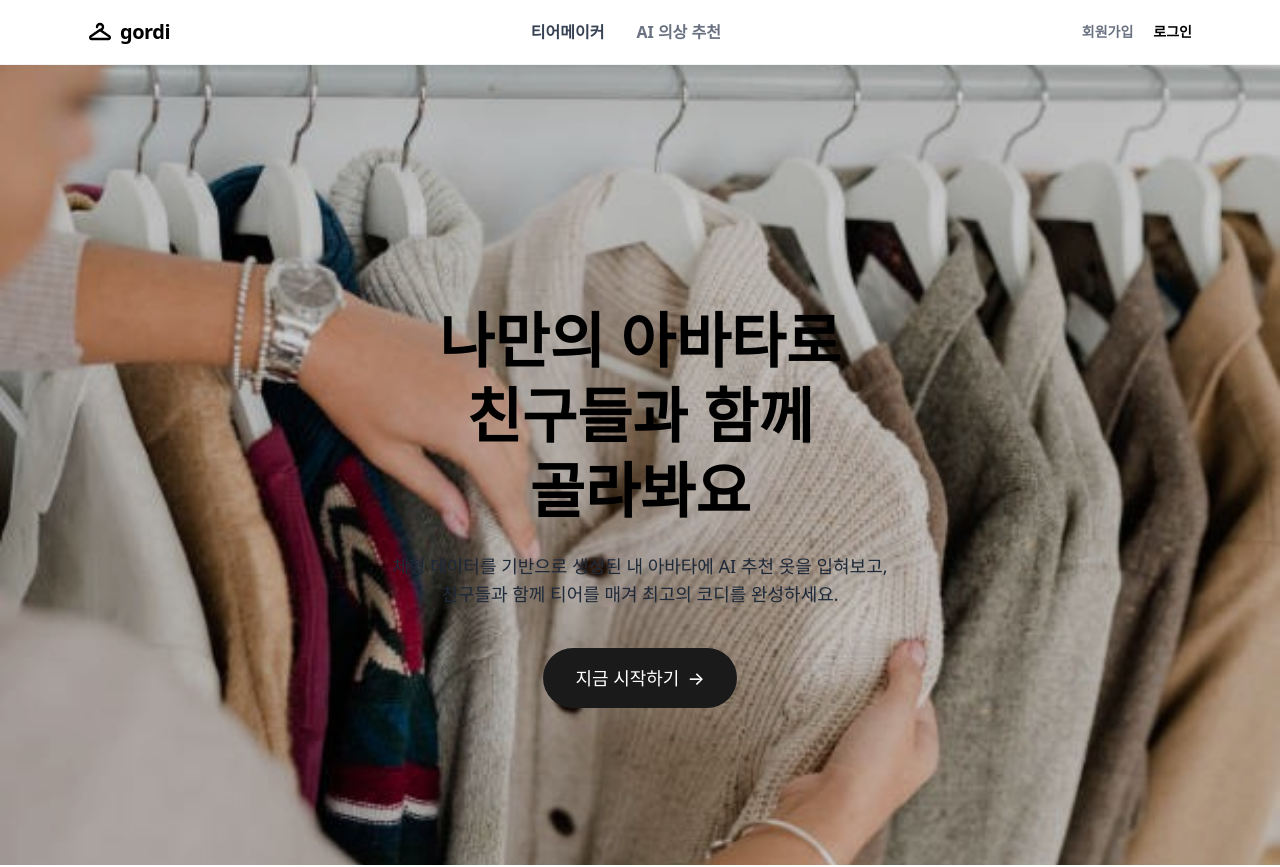
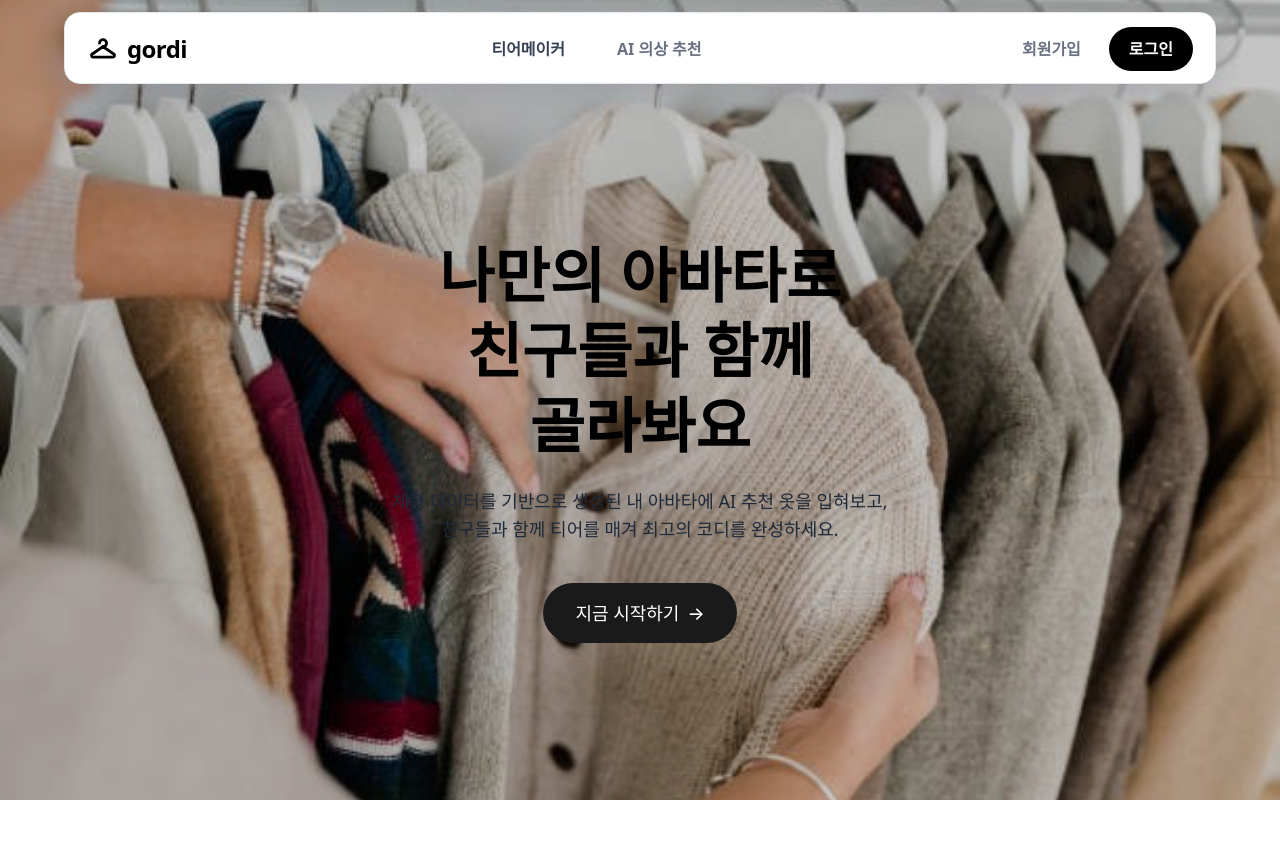
Before and after one commit to ghida5130/gordi, a React (Vite) app in the folder frontend/: page / in a window 1280 px wide. Shown: the top 867 px of the page. Built offline with nearby package versions, Linux system fonts and the light colour scheme; no server answers; a web font is replaced by a local one.

Commit message:
fix: 디자인 일부 수정

```diff
--- a/frontend/src/components/Header.jsx
+++ b/frontend/src/components/Header.jsx
@@ -1,4 +1,4 @@
-import { useState } from "react";
+import { useEffect, useRef, useState } from "react";
 import { useMutation } from "@tanstack/react-query";
 import { Link, useNavigate } from "react-router-dom";
 
@@ -9,12 +9,28 @@ import { removeBodyInformation } from "@/utils/bodyInformationStorage";
 import { removeRoomSession } from "@/utils/roomSessionStorage";
 import { getAccessToken, removeAccessToken } from "@/utils/tokenStorage";
 
+const CONTENT_DISPLAY_DELAY_MS = 160;
+const ACTIONS_DISPLAY_DELAY_MS = 270;
+
 export default function Header() {
     const navigate = useNavigate();
     const toast = useToast();
     const { isLogin, clearUser } = useUserStore();
     const [hoveredMenu, setHoveredMenu] = useState(null);
+    const [displayedMenu, setDisplayedMenu] = useState(null);
+    const [showMenuActions, setShowMenuActions] = useState(false);
+    const [animateMenuContent, setAnimateMenuContent] = useState(false);
+    const contentDisplayTimerRef = useRef(null);
+    const actionsDisplayTimerRef = useRef(null);
     const isLoggedIn = isLogin || !!getAccessToken();
+
+    useEffect(
+        () => () => {
+            window.clearTimeout(contentDisplayTimerRef.current);
+            window.clearTimeout(actionsDisplayTimerRef.current);
+        },
+        [],
+    );
 
     const logoutMutation = useMutation({
         mutationFn: logout,
@@ -28,41 +44,95 @@ export default function Header() {
         },
     });
 
-    const closeMenu = () => setHoveredMenu(null);
+    const clearContentTimers = () => {
+        window.clearTimeout(contentDisplayTimerRef.current);
+        window.clearTimeout(actionsDisplayTimerRef.current);
+        contentDisplayTimerRef.current = null;
+        actionsDisplayTimerRef.current = null;
+    };
+
+    const openMenu = (menu) => {
+        if (hoveredMenu === menu && displayedMenu === menu) return;
+
+        clearContentTimers();
+
+        if (hoveredMenu) {
+            setHoveredMenu(menu);
+            setDisplayedMenu(menu);
+            setShowMenuActions(true);
+            setAnimateMenuContent(false);
+            return;
+        }
+
+        setHoveredMenu(menu);
+        setDisplayedMenu(null);
+        setShowMenuActions(false);
+        setAnimateMenuContent(true);
+
+        contentDisplayTimerRef.current = window.setTimeout(() => {
+            setDisplayedMenu(menu);
+            contentDisplayTimerRef.current = null;
+        }, CONTENT_DISPLAY_DELAY_MS);
+        actionsDisplayTimerRef.current = window.setTimeout(() => {
+            setShowMenuActions(true);
+            actionsDisplayTimerRef.current = null;
+        }, ACTIONS_DISPLAY_DELAY_MS);
+    };
+
+    const closeMenu = () => {
+        clearContentTimers();
+        setHoveredMenu(null);
+        setDisplayedMenu(null);
+        setShowMenuActions(false);
+        setAnimateMenuContent(false);
+    };
+
+    const descriptionAnimationClass = animateMenuContent ? "header-content-bounce" : "";
+    const actionsAnimationClass = `${showMenuActions ? "visible" : "invisible"} ${animateMenuContent && showMenuActions ? "header-content-bounce" : ""}`;
 
     return (
-        <div className="relative z-50 border-b border-gray-100 bg-white">
-            <header className="mx-auto flex h-16 max-w-6xl items-center justify-between px-6">
-                <Link to="/" className="flex items-center gap-2" onMouseEnter={closeMenu}>
-                    <svg className="h-6 w-6 text-black" fill="none" stroke="currentColor" strokeWidth="2.4" strokeLinecap="round" strokeLinejoin="round" viewBox="0 0 24 24" aria-hidden="true">
+        <>
+            <div aria-hidden="true" className={`pointer-events-none fixed inset-0 z-40 bg-slate-950/20 transition-opacity duration-500 ${hoveredMenu ? "opacity-100" : "opacity-0"}`} />
+            <div className={`fixed inset-x-0 top-0 z-50 transition-[padding] duration-500 ease-[cubic-bezier(0.16,1,0.3,1)] ${hoveredMenu ? "px-0 pt-0" : "px-4 pt-3"}`}>
+                <div
+                    className={`relative mx-auto w-full overflow-hidden border border-gray-200 bg-white transition-[height,max-width,border-radius,box-shadow] duration-500 ease-[cubic-bezier(0.16,1,0.3,1)] ${
+                        hoveredMenu
+                            ? "h-[340px] max-w-[100vw] rounded-none shadow-[0_22px_60px_rgba(15,23,42,0.28)]"
+                            : "h-[72px] max-w-6xl rounded-2xl shadow-[0_10px_30px_rgba(15,23,42,0.14)]"
+                    }`}
+                    onMouseLeave={closeMenu}
+                >
+                    <header className={`mx-auto flex w-[calc(100vw-2rem)] max-w-6xl items-center justify-between px-6 transition-[height,padding] duration-500 ease-[cubic-bezier(0.16,1,0.3,1)] ${hoveredMenu ? "h-[84px] pt-3" : "h-[72px] pt-0"}`}>
+                    <Link to="/" className="group flex items-center gap-2.5" onMouseEnter={closeMenu}>
+                        <svg className="h-7 w-7 text-black transition-transform duration-300 group-hover:scale-110" fill="none" stroke="currentColor" strokeWidth="2.4" strokeLinecap="round" strokeLinejoin="round" viewBox="0 0 24 24" aria-hidden="true">
                             <path d="M12 10a3 3 0 1 0-3-3" />
                             <path d="M12 10L2.5 16.5A1.5 1.5 0 0 0 3.5 19h17a1.5 1.5 0 0 0 1-2.5L12 10z" />
                         </svg>
-                    <span className="text-xl font-bold tracking-tight text-black">gordi</span>
+                        <span className="text-2xl font-bold tracking-tight text-black transition-colors duration-300 group-hover:text-gray-600">gordi</span>
                     </Link>
 
-                <nav className="flex h-full items-center gap-8">
-                    <button type="button" onMouseEnter={() => setHoveredMenu("tier")} className="h-full font-semibold text-gray-700 transition-colors hover:text-black">
+                    <nav className="flex h-full items-center gap-3">
+                        <button type="button" onMouseEnter={() => openMenu("tier")} onFocus={() => openMenu("tier")} aria-expanded={hoveredMenu === "tier"} className={`h-12 rounded-full px-5 text-base font-semibold transition-all duration-300 ${hoveredMenu === "tier" ? "bg-black text-white shadow-md" : "text-gray-700 hover:bg-gray-100 hover:text-black"}`}>
                             티어메이커
                         </button>
-                    <button type="button" onMouseEnter={() => setHoveredMenu("clothes")} className="h-full font-semibold text-gray-500 transition-colors hover:text-black">
+                        <button type="button" onMouseEnter={() => openMenu("clothes")} onFocus={() => openMenu("clothes")} aria-expanded={hoveredMenu === "clothes"} className={`h-12 rounded-full px-5 text-base font-semibold transition-all duration-300 ${hoveredMenu === "clothes" ? "bg-black text-white shadow-md" : "text-gray-500 hover:bg-gray-100 hover:text-black"}`}>
                             AI 의상 추천
                         </button>
                     </nav>
 
-                <div className="flex items-center gap-5" onMouseEnter={closeMenu}>
+                    <div className="flex items-center gap-3" onMouseEnter={closeMenu}>
                         {isLoggedIn ? (
                             <>
                                 <button
                                     type="button"
                                     onClick={() => logoutMutation.mutate()}
                                     disabled={logoutMutation.isPending}
-                                className="text-sm font-semibold text-gray-500 transition-colors hover:text-black disabled:opacity-50"
+                                    className="rounded-full px-3 py-2 text-base font-semibold text-gray-500 transition-colors duration-300 hover:bg-gray-100 hover:text-black disabled:opacity-50"
                                 >
                                     {logoutMutation.isPending ? "로그아웃 중..." : "로그아웃"}
                                 </button>
-                            <Link to="/mypage" aria-label="마이페이지" className="flex h-9 w-9 items-center justify-center rounded-full border-2 border-gray-200 text-gray-500 transition-colors hover:border-black hover:text-black">
-                                <svg width="18" height="18" viewBox="0 0 24 24" fill="none" stroke="currentColor" strokeWidth="2" strokeLinecap="round" strokeLinejoin="round" aria-hidden="true">
+                                <Link to="/mypage" aria-label="마이페이지" className="flex h-11 w-11 items-center justify-center rounded-full border-2 border-gray-200 text-gray-500 transition-all duration-300 hover:scale-105 hover:border-black hover:bg-black hover:text-white hover:shadow-md">
+                                    <svg width="20" height="20" viewBox="0 0 24 24" fill="none" stroke="currentColor" strokeWidth="2" strokeLinecap="round" strokeLinejoin="round" aria-hidden="true">
                                         <path d="M20 21v-2a4 4 0 0 0-4-4H8a4 4 0 0 0-4 4v2" />
                                         <circle cx="12" cy="7" r="4" />
                                     </svg>
@@ -70,41 +140,45 @@ export default function Header() {
                             </>
                         ) : (
                             <>
-                            <Link to="/signup" className="text-sm font-semibold text-gray-500 transition-colors hover:text-black">회원가입</Link>
-                            <Link to="/login" className="text-sm font-semibold text-black transition-colors hover:text-gray-600">로그인</Link>
+                                <Link to="/signup" className="rounded-full px-4 py-2.5 text-base font-semibold text-gray-500 transition-colors duration-300 hover:bg-gray-100 hover:text-black">회원가입</Link>
+                                <Link to="/login" className="rounded-full bg-black px-5 py-2.5 text-base font-semibold text-white transition-all duration-300 hover:scale-[1.03] hover:bg-gray-800 hover:shadow-md active:scale-95">로그인</Link>
                             </>
                         )}
                     </div>
                 </header>
 
-            {hoveredMenu && (
-                <div className="absolute left-0 top-full w-full border-b border-gray-100 bg-white shadow-lg shadow-gray-100/50" onMouseLeave={closeMenu}>
-                    <div className="mx-auto grid max-w-4xl gap-8 px-6 py-8 md:grid-cols-[1fr_auto] md:items-center">
-                        {hoveredMenu === "tier" ? (
+                    {displayedMenu && (
+                        <div className="border-t border-gray-100">
+                            <div className="mx-auto grid max-w-5xl gap-12 px-8 py-10 md:grid-cols-[1fr_auto] md:items-center">
+                            {displayedMenu === "tier" ? (
                                 <>
-                                <div>
-                                    <p className="text-xs font-bold uppercase text-gray-400">Tier Maker</p>
-                                    <h2 className="mt-2 text-xl font-bold text-gray-950">친구들과 추천 의상을 함께 비교해 보세요</h2>
-                                    <p className="mt-2 max-w-xl text-sm leading-6 text-gray-500">AI가 추천한 의상을 티어별로 배치하고, 초대한 참여자와 실시간으로 의견을 모아 최종 의상을 결정할 수 있습니다.</p>
+                                    <div className={descriptionAnimationClass}>
+                                        <p className="text-sm font-bold uppercase tracking-[0.12em] text-gray-400">Tier Maker</p>
+                                        <h2 className="mt-3 text-2xl font-bold text-gray-950">친구들과 추천 의상을 함께 비교해 보세요</h2>
+                                        <p className="mt-3 max-w-2xl text-base leading-7 text-gray-500">AI가 추천한 의상을 티어별로 배치하고, 초대한 참여자와 실시간으로 의견을 모아 최종 의상을 결정할 수 있습니다.</p>
                                     </div>
-                                <div className="flex min-w-72 flex-col gap-2">
-                                    <Link to="/recommendation" onClick={closeMenu} className="rounded-lg bg-black px-5 py-3 text-center text-sm font-bold text-white transition-colors hover:bg-gray-800">의상 추천받고 티어메이커 시작하기</Link>
-                                    <Link to="/rooms" state={{ openJoinForm: true }} onClick={closeMenu} className="rounded-lg border border-gray-200 px-5 py-3 text-center text-sm font-bold text-gray-700 transition-colors hover:border-gray-400 hover:bg-gray-50">초대 코드로 참여하기</Link>
+                                    <div className={`flex min-w-80 flex-col gap-3 ${actionsAnimationClass}`}>
+                                        <Link to="/recommendation" onClick={closeMenu} className="group flex items-center justify-between rounded-xl bg-black px-6 py-4 text-base font-bold text-white transition-all duration-300 hover:-translate-y-1 hover:bg-gray-800 hover:shadow-lg"><span>의상 추천받고 티어메이커 시작하기</span><span className="transition-transform duration-300 group-hover:translate-x-1">→</span></Link>
+                                        <Link to="/rooms" state={{ openJoinForm: true }} onClick={closeMenu} className="group flex items-center justify-between rounded-xl border border-gray-200 px-6 py-4 text-base font-bold text-gray-700 transition-all duration-300 hover:-translate-y-1 hover:border-gray-400 hover:bg-gray-50 hover:shadow-md"><span>초대 코드로 참여하기</span><span className="transition-transform duration-300 group-hover:translate-x-1">→</span></Link>
                                     </div>
                                 </>
                             ) : (
                                 <>
-                                <div>
-                                    <p className="text-xs font-bold uppercase text-gray-400">AI Recommendation</p>
-                                    <h2 className="mt-2 text-xl font-bold text-gray-950">내 체형에 어울리는 의상을 추천받으세요</h2>
-                                    <p className="mt-2 max-w-xl text-sm leading-6 text-gray-500">설정한 아바타와 체형 정보를 바탕으로 어울리는 상품을 분석해 의상 후보를 제안합니다.</p>
+                                    <div className={descriptionAnimationClass}>
+                                        <p className="text-sm font-bold uppercase tracking-[0.12em] text-gray-400">AI Recommendation</p>
+                                        <h2 className="mt-3 text-2xl font-bold text-gray-950">내 체형에 어울리는 의상을 추천받으세요</h2>
+                                        <p className="mt-3 max-w-2xl text-base leading-7 text-gray-500">설정한 아바타와 체형 정보를 바탕으로 어울리는 상품을 분석해 의상 후보를 제안합니다.</p>
                                     </div>
-                                <Link to="/recommendation" onClick={closeMenu} className="min-w-72 rounded-lg bg-black px-5 py-3 text-center text-sm font-bold text-white transition-colors hover:bg-gray-800">의상 추천 받기</Link>
+                                    <div className={actionsAnimationClass}>
+                                        <Link to="/recommendation" onClick={closeMenu} className="group flex min-w-80 items-center justify-between rounded-xl bg-black px-6 py-4 text-base font-bold text-white transition-all duration-300 hover:-translate-y-1 hover:bg-gray-800 hover:shadow-lg"><span>의상 추천 받기</span><span className="transition-transform duration-300 group-hover:translate-x-1">→</span></Link>
+                                    </div>
                                 </>
                             )}
                             </div>
                         </div>
                     )}
                 </div>
+            </div>
+        </>
     );
 }
```
Also changed, not shown: frontend/src/index.css (+29 -3 lines). Lines whose indentation alone changed are shown as unchanged.
